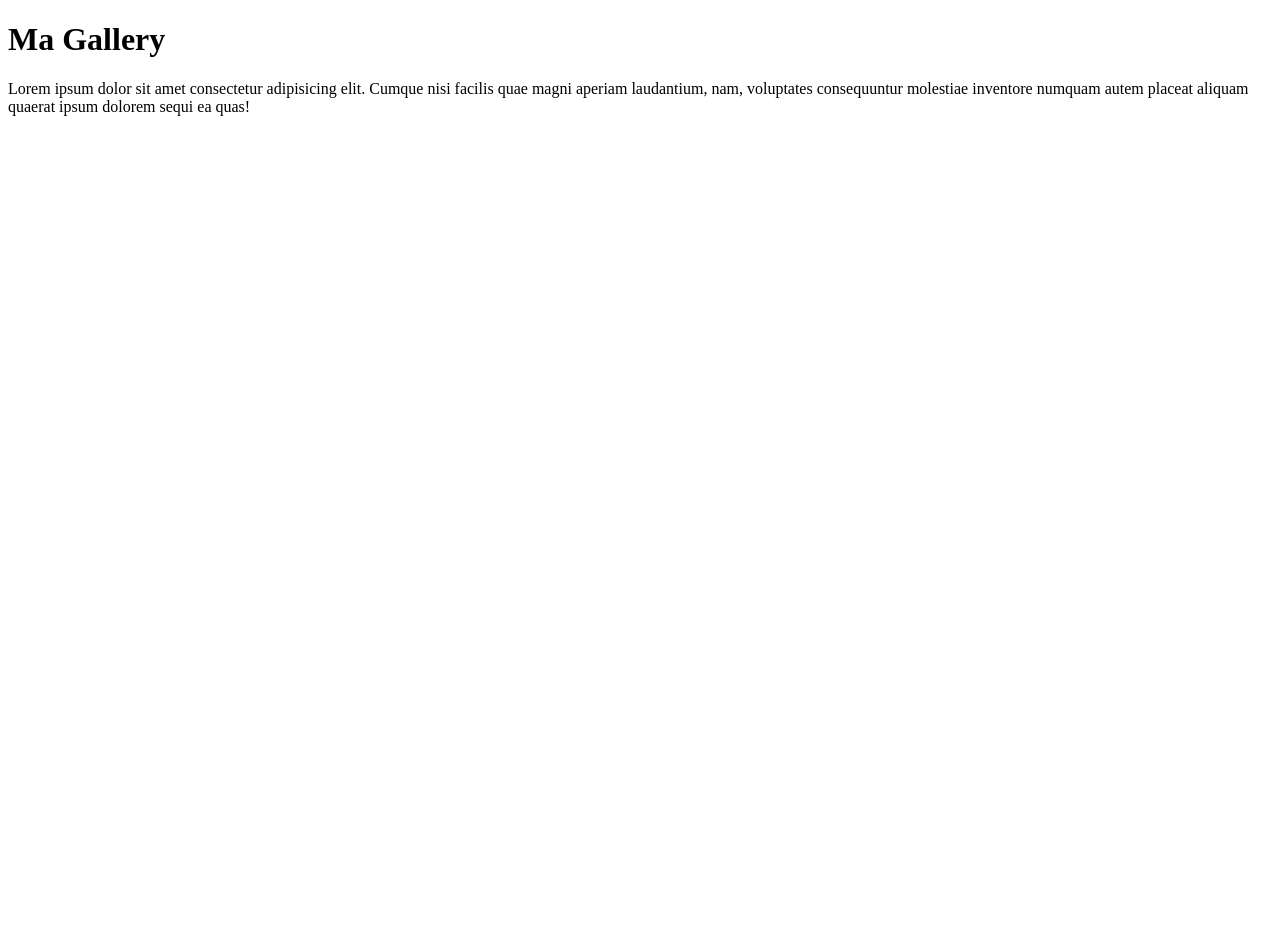
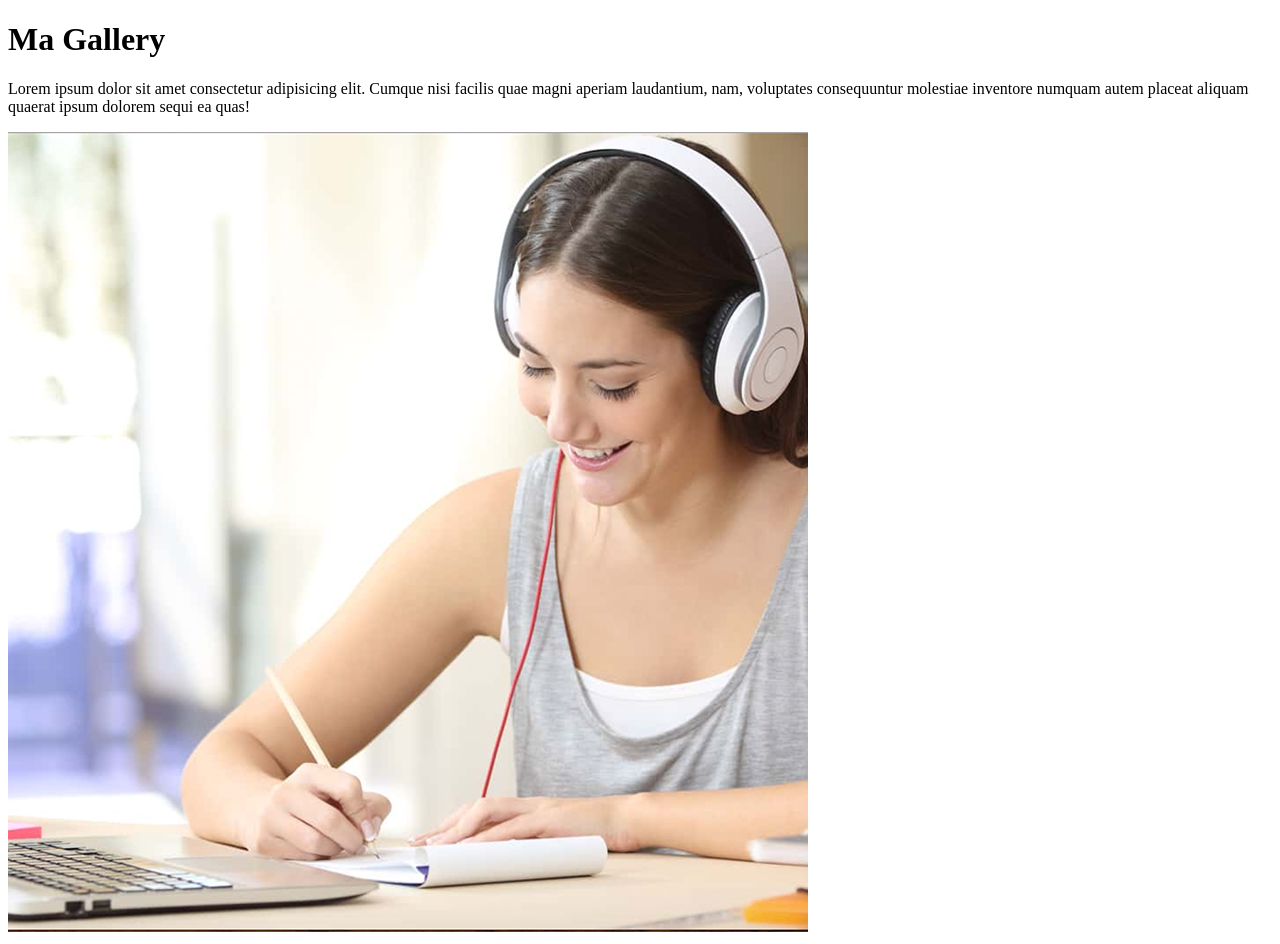
Before and after one commit to bencheikh76/formation-git, a plain HTML site: page gallery.html in a window 1280 px wide. Before the commit the page ends 800 px from the top, so only its background shows below. Drawn offline with Linux system fonts and the light colour scheme.

Commit message:
ajout d'images

```diff
--- a/gallery.html
+++ b/gallery.html
@@ -7,5 +7,6 @@
 <body>
 <h1>Ma Gallery</h1>
 <p>Lorem ipsum dolor sit amet consectetur adipisicing elit. Cumque nisi facilis quae magni aperiam laudantium, nam, voluptates consequuntur molestiae inventore numquam autem placeat aliquam quaerat ipsum dolorem sequi ea quas!</p>
+<img src="images/img11.png" alt="">
 </body>
 </html>
```
Also changed, not shown: images/img11.png (added).
